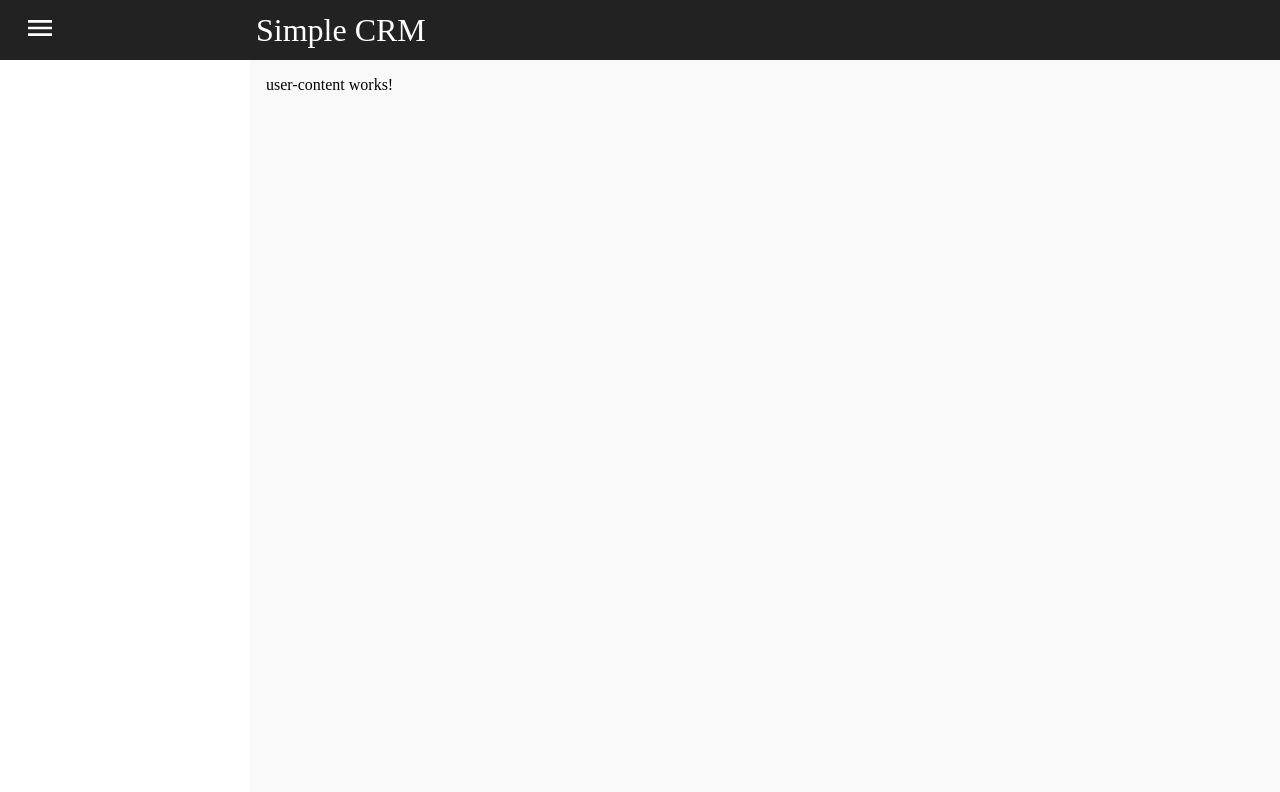
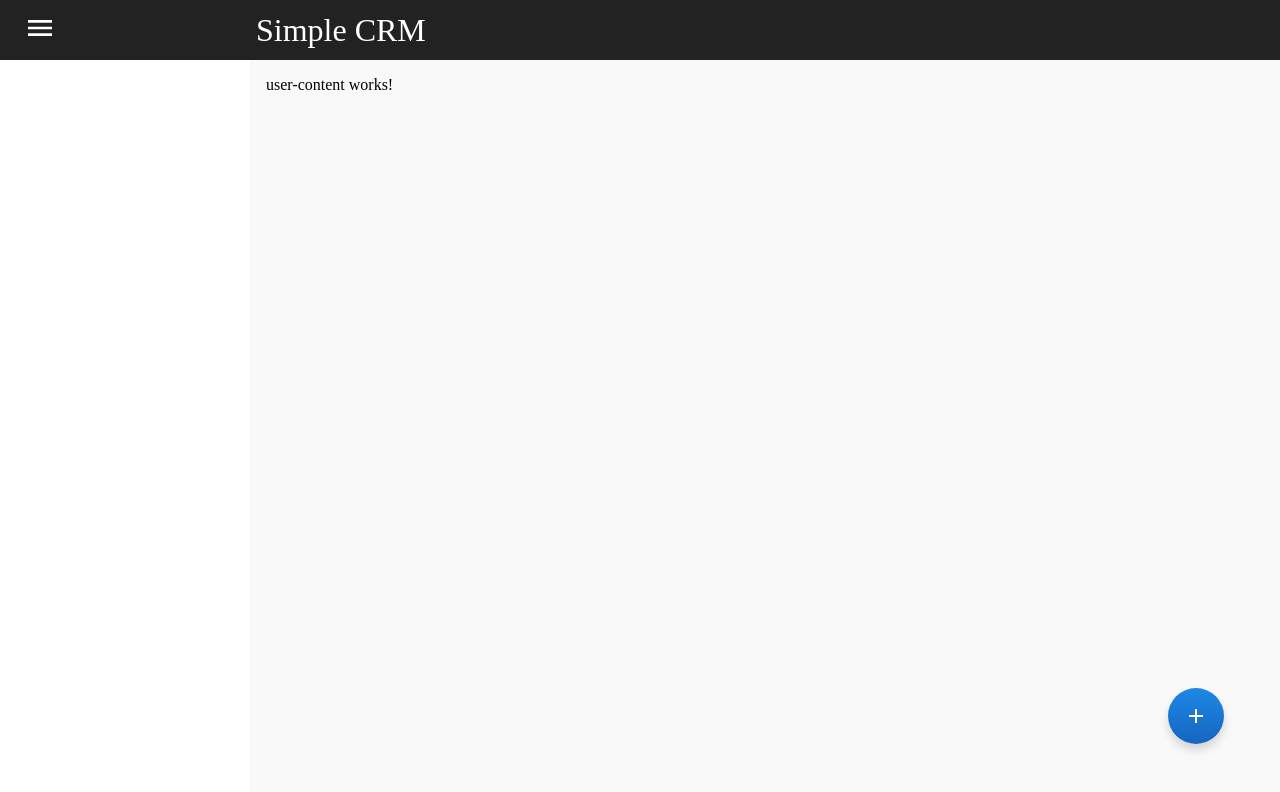
Before and after one commit to bethmannRolf/simple_crm, an Angular app: page /user in a window 1280 px wide. Shown: the top 792 px of the page. Built offline with nearby package versions, Linux system fonts and the light colour scheme.

Commit message:
added add button

```diff
--- a/src/app/user-content/user-content.component.html
+++ b/src/app/user-content/user-content.component.html
@@ -1 +1,2 @@
 <p>user-content works!</p>
+<button class="add-user-button-style"><img src="/assets/add_white.svg"></button>
--- a/src/app/user-content/user-content.component.scss
+++ b/src/app/user-content/user-content.component.scss
@@ -0,0 +1,49 @@
+.add-user-button-style {
+  width: 56px;
+  height: 56px;
+  border-radius: 50%;
+  border: none;
+  background: linear-gradient(180deg, #1e88e5 0%, #1565c0 100%);
+  cursor: pointer;
+  display: flex;
+  align-items: center;
+  justify-content: center;
+  box-shadow: 0 6px 10px rgba(0, 0, 0, 0.15);
+  transition: transform 0.2s ease, box-shadow 0.2s ease;
+  padding: 0;
+
+  &:hover{
+    cursor: pointer;
+     scale:(1.1)
+
+  }
+
+  img {
+    width: 24px;
+    height: 24px;
+    pointer-events: none; // verhindert, dass Klicks das Bild "blockieren"
+  }
+
+  &:hover {
+    transform: translateY(-2px);
+    box-shadow: 0 10px 20px rgba(0, 0, 0, 0.2);
+  }
+
+  &:active {
+    transform: scale(0.95);
+    box-shadow: 0 4px 8px rgba(0, 0, 0, 0.2);
+  }
+
+  &:focus-visible {
+    outline: none;
+    box-shadow: 0 0 0 3px rgba(30, 136, 229, 0.4);
+  }
+}
+
+
+.add-user-button-style {
+  position: fixed;
+  right: 56px;
+  bottom: 56px;
+  z-index: 1000;
+}
```
Also changed, not shown: public/assets/add_white.svg (added).
